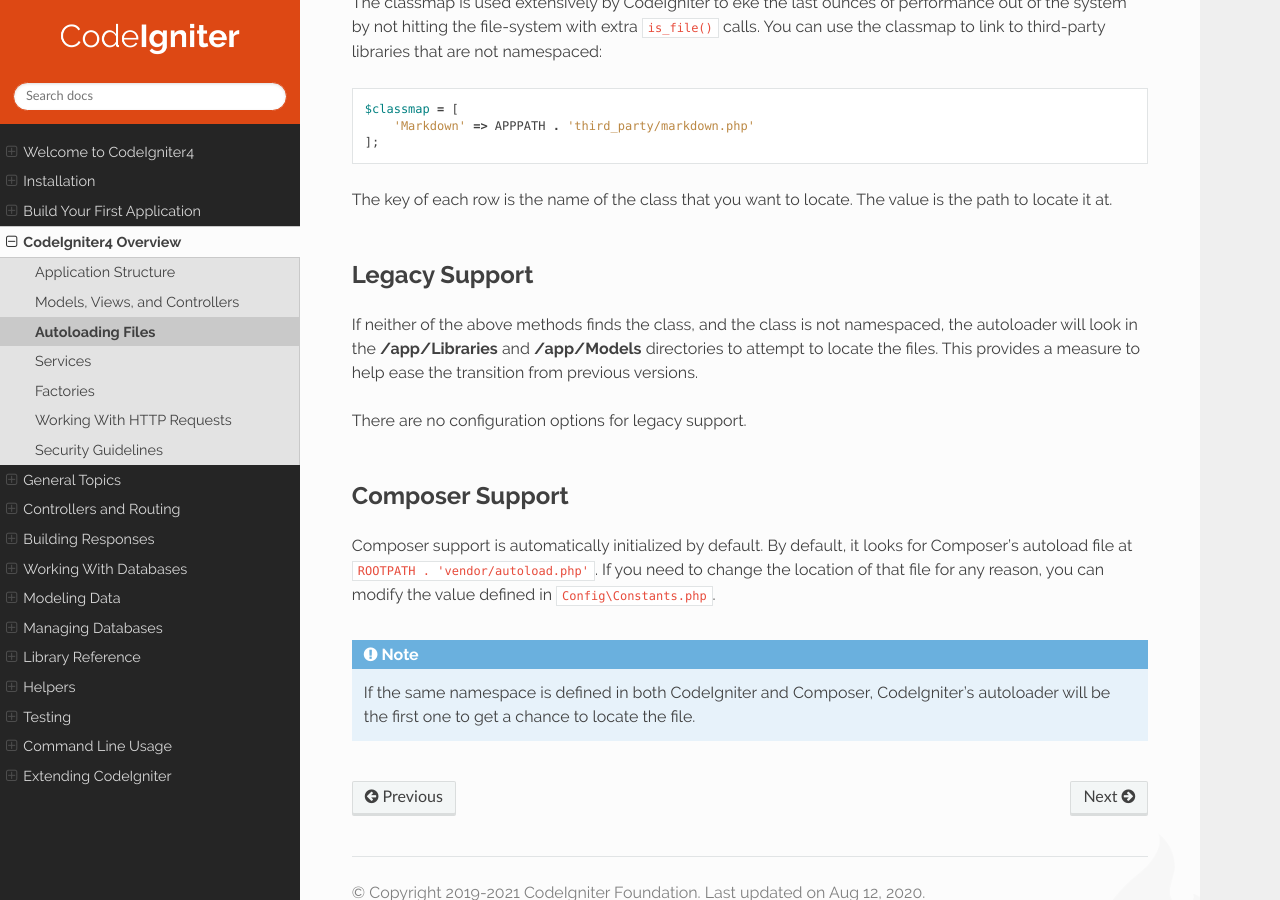
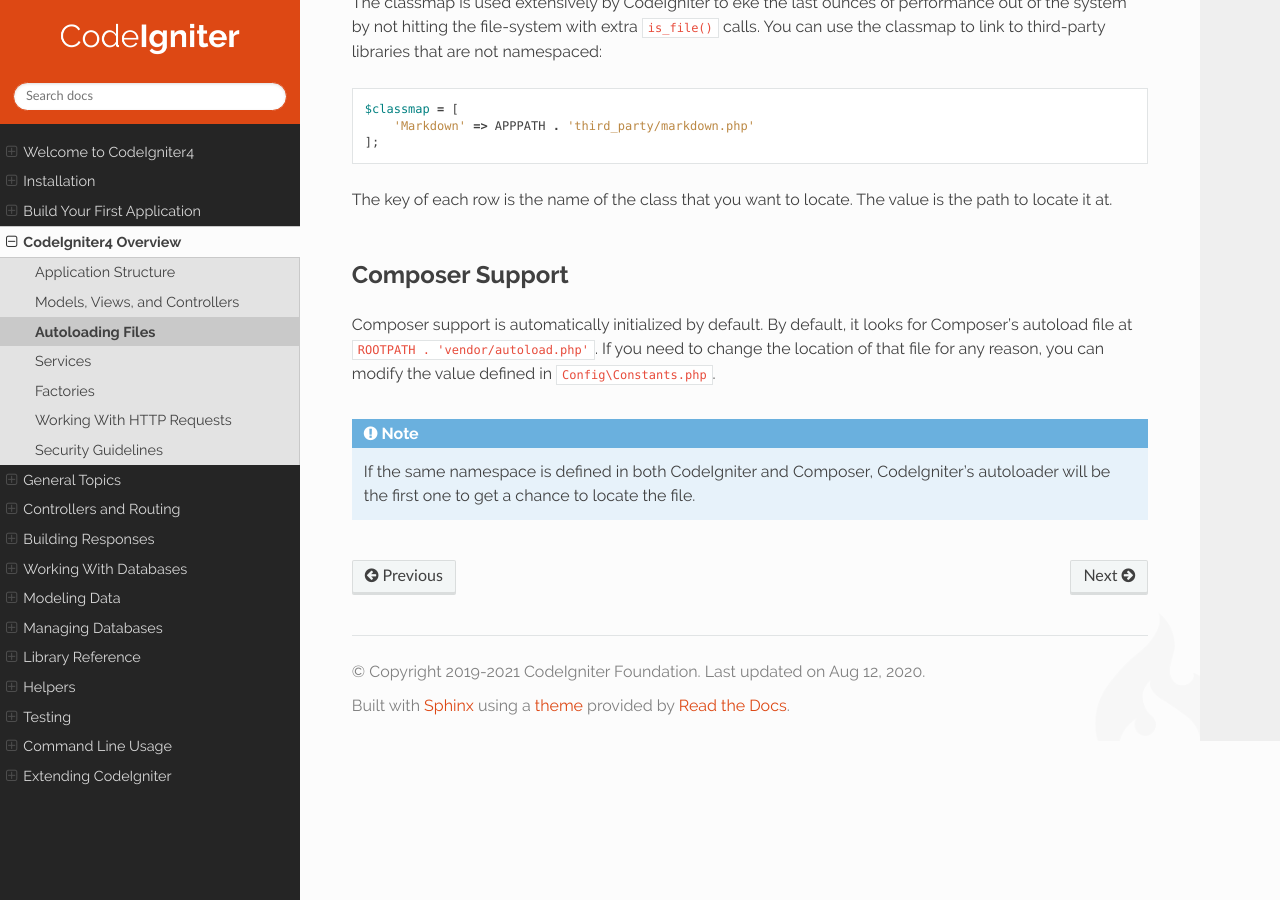
Before and after one commit to NEKOGET/ci4_user_guide_src, a Sphinx documentation site: the page built from source/concepts/autoloader.rst, in a window 1280 px wide and 900 px high, scrolled down 1657 px. Built offline with Sphinx 7.4.7 and the Read the Docs theme 2.0.0, drawn with Linux system fonts in a browser that asks for light colours; pages that are not in the unit, such as notebooks, are missing from menus.

```diff
--- a/source/changelogs/index.rst
+++ b/source/changelogs/index.rst
@@ -12,6 +12,8 @@ See all the changes.
 .. toctree::
         :titlesonly:
 
+        next
+        v4.1.0
         v4.0.5
         v4.0.4
         v4.0.3
--- a/source/concepts/autoloader.rst
+++ b/source/concepts/autoloader.rst
@@ -76,15 +76,6 @@ third-party libraries that are not namespaced::
 
 The key of each row is the name of the class that you want to locate. The value is the path to locate it at.
 
-Legacy Support
-==============
-
-If neither of the above methods finds the class, and the class is not namespaced, the autoloader will look in the
-**/app/Libraries** and **/app/Models** directories to attempt to locate the files. This provides
-a measure to help ease the transition from previous versions.
-
-There are no configuration options for legacy support.
-
 Composer Support
 ================
 
```
Also changed, not shown: source/changelogs/v4.1.0.rst (added, +10 -0 lines).
